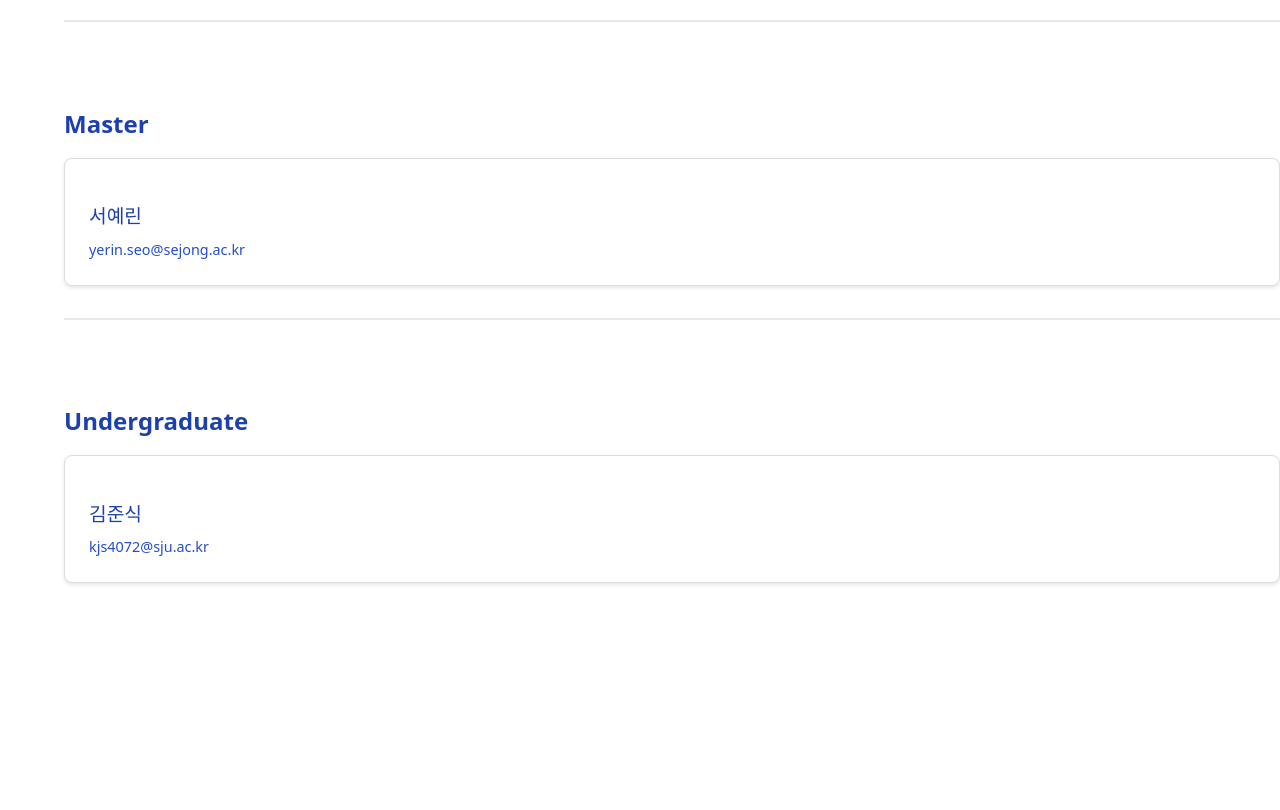
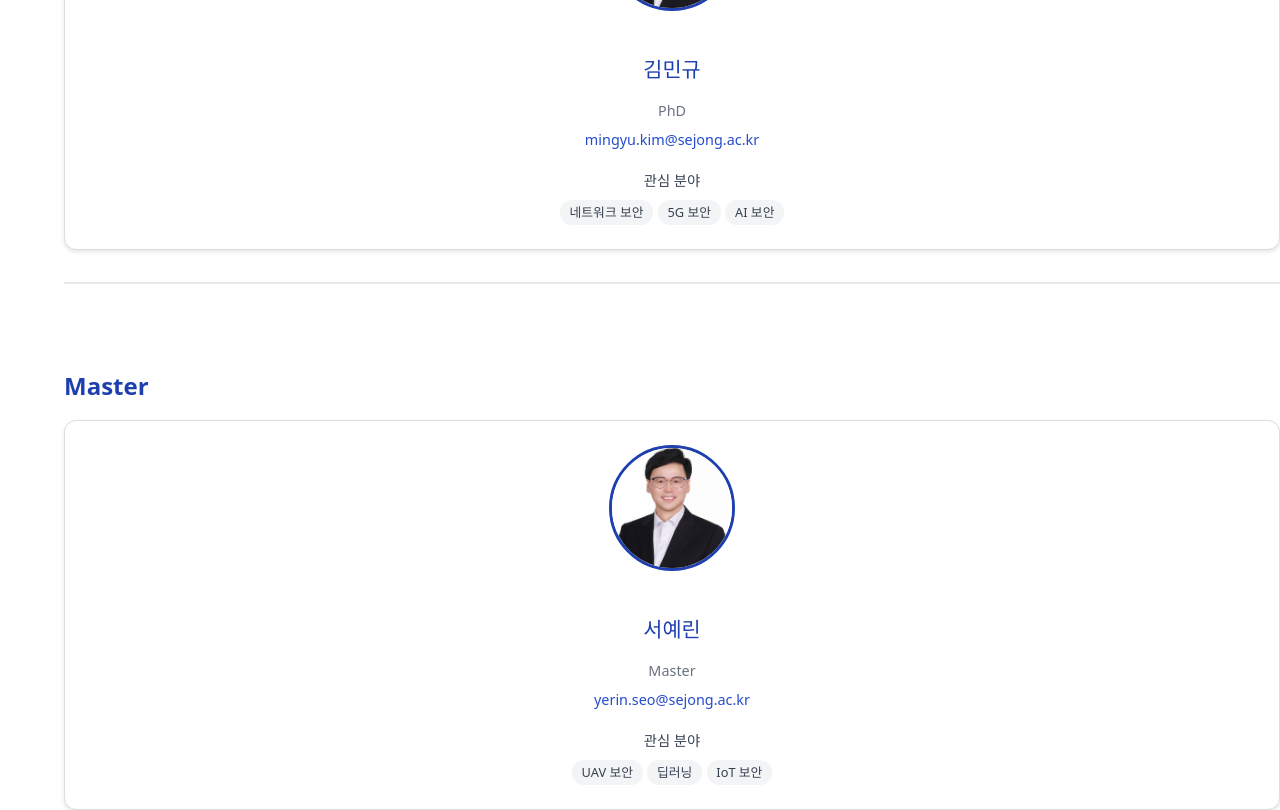
Before and after one commit to ngnslab/ngnslab.github.io, a React (Vite) app: page /member in a window 1280 px wide. Shown: the part 880-1690 px from the top of the page. Before the commit the page ends 1575 px from the top, so only its background shows below. Built offline with nearby package versions, Linux system fonts and the light colour scheme.

Commit message:
member 수정

```diff
--- a/public/member.json
+++ b/public/member.json
@@ -3,18 +3,21 @@
     "name": "김민규",
     "email": "mingyu.kim@sejong.ac.kr",
     "image": "/prof.jpg",
-    "position": "PhD"
+    "position": "PhD",
+    "interests": ["네트워크 보안", "5G 보안", "AI 보안"]
   },
   {
     "name": "김준식",
     "email": "kjs4072@sju.ac.kr",
     "image": "/prof.jpg",
-    "position": "Bachelor"
+    "position": "Bachelor",
+    "interests": ["웹 보안", "모바일 보안", "암호학"]
   },
   {
     "name": "서예린",
     "email": "yerin.seo@sejong.ac.kr",
     "image": "/prof.jpg",
-    "position": "Master"
+    "position": "Master",
+    "interests": ["UAV 보안", "딥러닝", "IoT 보안"]
   }
 ]
--- a/src/components/StudentCard.css
+++ b/src/components/StudentCard.css
@@ -1,11 +1,15 @@
 .member-card {
   background-color: white;
   border: 1px solid #ddd;
-  border-radius: 8px;
+  border-radius: 12px;
   padding: 1.5rem;
   box-shadow: 0 2px 4px rgba(0,0,0,0.1);
   transition: all 0.2s ease;
   cursor: pointer;
+  display: flex;
+  flex-direction: column;
+  align-items: center;
+  text-align: center;
 }
 
 .member-card:hover {
@@ -14,17 +18,44 @@
   border-color: #1e40af;
 }
 
+.student-photo {
+  margin-bottom: 1rem;
+}
+
+.student-image {
+  width: 120px;
+  height: 120px;
+  border-radius: 50%;
+  object-fit: cover;
+  border: 3px solid #1e40af;
+  transition: transform 0.2s ease;
+}
+
+.member-card:hover .student-image {
+  transform: scale(1.05);
+}
+
+.student-info {
+  width: 100%;
+}
+
 .student-name {
-  font-size: 1.2rem;
+  font-size: 1.3rem;
   font-weight: bold;
   color: #1e40af;
   margin-bottom: 0.5rem;
 }
 
+.student-position {
+  font-size: 0.9rem;
+  color: #6b7280;
+  margin-bottom: 0.5rem;
+  font-weight: 500;
+}
+
 .student-email {
-  margin: 0;
+  margin: 0.5rem 0;
   font-size: 0.9rem;
-  color: #666;
 }
 
 .email-link {
@@ -37,3 +68,51 @@
   color: #1e40af;
   text-decoration: underline;
 }
+
+.student-interests {
+  margin-top: 1rem;
+  text-align: left;
+}
+
+.student-interests h4 {
+  font-size: 0.9rem;
+  font-weight: bold;
+  color: #374151;
+  margin-bottom: 0.5rem;
+  text-align: center;
+}
+
+.interests-list {
+  list-style: none;
+  padding: 0;
+  margin: 0;
+  display: flex;
+  flex-wrap: wrap;
+  justify-content: center;
+  gap: 0.3rem;
+}
+
+.interest-item {
+  background-color: #f3f4f6;
+  color: #374151;
+  padding: 0.2rem 0.6rem;
+  border-radius: 12px;
+  font-size: 0.8rem;
+  font-weight: 500;
+}
+
+/* 반응형 디자인 */
+@media (max-width: 768px) {
+  .member-card {
+    padding: 1rem;
+  }
+
+  .student-image {
+    width: 100px;
+    height: 100px;
+  }
+
+  .student-name {
+    font-size: 1.1rem;
+  }
+}
--- a/src/components/StudentCard.jsx
+++ b/src/components/StudentCard.jsx
@@ -1,15 +1,35 @@
 // src/components/StudentCard.jsx
-import './StudentCard.css'; // 선택 사항
+import './StudentCard.css';
 
-export default function StudentCard({ name, email }) {
+export default function StudentCard({ name, email, image, interests, position }) {
   return (
     <div className="member-card">
+      <div className="student-photo">
+        <img
+          src={image || "/prof.jpg"}
+          alt={`${name} 프로필`}
+          className="student-image"
+        />
+      </div>
+      <div className="student-info">
         <h3 className="student-name">{name}</h3>
+        <p className="student-position">{position}</p>
         <p className="student-email">
           <a href={`mailto:${email}`} className="email-link">
             {email}
           </a>
         </p>
+        {interests && (
+          <div className="student-interests">
+            <h4>관심 분야</h4>
+            <ul className="interests-list">
+              {interests.map((interest, index) => (
+                <li key={index} className="interest-item">{interest}</li>
+              ))}
+            </ul>
+          </div>
+        )}
+      </div>
     </div>
   );
 }
--- a/src/pages/Member.jsx
+++ b/src/pages/Member.jsx
@@ -45,7 +45,14 @@ export default function Member({ members }) {
         <h2 className="member-role-title">PhD</h2>
         <div className="student-grid">
           {phdMembers.map((member, index) => (
-            <StudentCard key={`phd-${index}`} name={member.name} email={member.email} />
+            <StudentCard
+              key={`phd-${index}`}
+              name={member.name}
+              email={member.email}
+              image={member.image}
+              position={member.position}
+              interests={member.interests}
+            />
           ))}
         </div>
         <hr className="member-divider" />
@@ -56,7 +63,14 @@ export default function Member({ members }) {
         <h2 className="member-role-title">Master</h2>
         <div className="student-grid">
           {masterMembers.map((member, index) => (
-            <StudentCard key={`master-${index}`} name={member.name} email={member.email} />
+            <StudentCard
+              key={`master-${index}`}
+              name={member.name}
+              email={member.email}
+              image={member.image}
+              position={member.position}
+              interests={member.interests}
+            />
           ))}
         </div>
         <hr className="member-divider" />
@@ -67,7 +81,14 @@ export default function Member({ members }) {
         <h2 className="member-role-title">Undergraduate</h2>
         <div className="student-grid">
           {bachelorMembers.map((member, index) => (
-            <StudentCard key={`bachelor-${index}`} name={member.name} email={member.email} />
+            <StudentCard
+              key={`bachelor-${index}`}
+              name={member.name}
+              email={member.email}
+              image={member.image}
+              position={member.position}
+              interests={member.interests}
+            />
           ))}
         </div>
       </section>
```
Also changed, not shown: 2 other files (tests, documents, lock files or other folders). Lines whose indentation alone changed are shown as unchanged.
